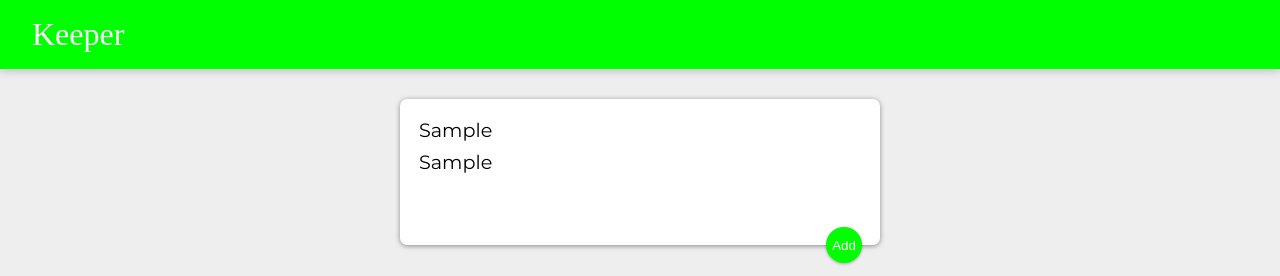
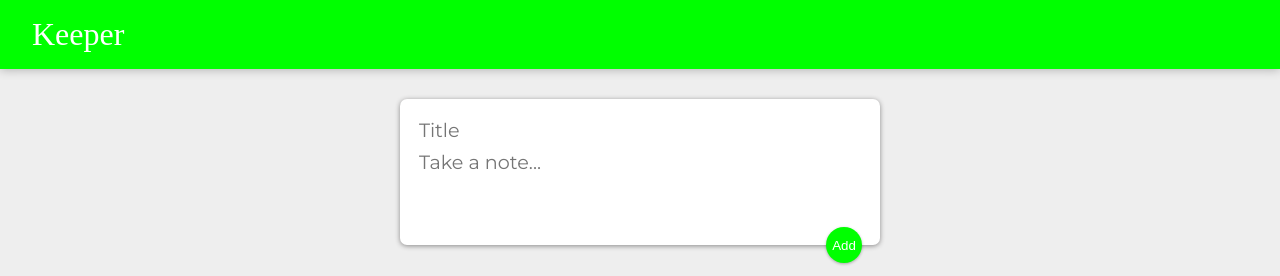
Before and after one commit to Priyanshu-Desai/keeper-app, a React (Create React App) app: page / in a window 1280 px wide. Both pictures are taken after typing "Sample", "Sample" into the empty fields and a click on the button "Add". Shown: the top 276 px of the page. Built offline with nearby package versions, Linux system fonts and the light colour scheme; a web font is replaced by a local one.

Commit message:
added delete notes functionality

```diff
--- a/src/components/App.jsx
+++ b/src/components/App.jsx
@@ -1,25 +1,40 @@
-import React from "react";
+import React, { useState } from "react";
 import Header from "./Header";
 import Footer from "./Footer";
 import Note from "./Note";
 import CreateArea from "./CreateArea";
 
 function App() {
-
-  const [savedNotes, addSavedNote] = React.useState([])
+  const [notes, setNotes] = useState([]);
 
   function addNote(newNote) {
-    addSavedNote(prevNotes => {
-      return  [...prevNotes, newNote]
-    })
+    setNotes(prevNotes => {
+      return [...prevNotes, newNote];
+    });
+  }
+
+  function deleteNote(id) {
+    setNotes(prevNotes => {
+      return prevNotes.filter((noteItem, index) => {
+        return index !== id;
+      });
+    });
   }
 
   return (
     <div>
       <Header />
-      <CreateArea onAdd={addNote}/>
-      {savedNotes.map((noteItem, index) => {
-        return <Note key={index} title={noteItem.title}content={noteItem.content} />
+      <CreateArea onAdd={addNote} />
+      {notes.map((noteItem, index) => {
+        return (
+          <Note
+            key={index}
+            id={index}
+            title={noteItem.title}
+            content={noteItem.content}
+            onDelete={deleteNote}
+          />
+        );
       })}
       <Footer />
     </div>
--- a/src/components/CreateArea.jsx
+++ b/src/components/CreateArea.jsx
@@ -1,31 +1,47 @@
-import React from "react";
+import React, { useState } from "react";
 
 function CreateArea(props) {
-  const [note, setNote] = React.useState({
-    title: '',
-    content:''
-  })
+  const [note, setNote] = useState({
+    title: "",
+    content: ""
+  });
 
-  function getNote(event) {
-    const {name, value} = event.target
+  function handleChange(event) {
+    const { name, value } = event.target;
+
     setNote(prevNote => {
       return {
         ...prevNote,
         [name]: value
-      }
-    })
+      };
+    });
   }
 
   function submitNote(event) {
-    props.onAdd(note)
-    event.preventDefault()
+    props.onAdd(note);
+    setNote({
+      title: "",
+      content: ""
+    });
+    event.preventDefault();
   }
 
   return (
     <div>
       <form>
-        <input name="title" placeholder="Title" onChange={getNote} value={note.title}/>
-        <textarea name="content" placeholder="Take a note..." rows="3" onChange={getNote} value={note.content}/>
+        <input
+          name="title"
+          onChange={handleChange}
+          value={note.title}
+          placeholder="Title"
+        />
+        <textarea
+          name="content"
+          onChange={handleChange}
+          value={note.content}
+          placeholder="Take a note..."
+          rows="3"
+        />
         <button onClick={submitNote}>Add</button>
       </form>
     </div>
--- a/src/components/Note.jsx
+++ b/src/components/Note.jsx
@@ -1,11 +1,15 @@
 import React from "react";
 
 function Note(props) {
+  function handleClick() {
+    props.onDelete(props.id);
+  }
+
   return (
     <div className="note">
       <h1>{props.title}</h1>
       <p>{props.content}</p>
-      <button>DELETE</button>
+      <button onClick={handleClick}>DELETE</button>
     </div>
   );
 }
```
